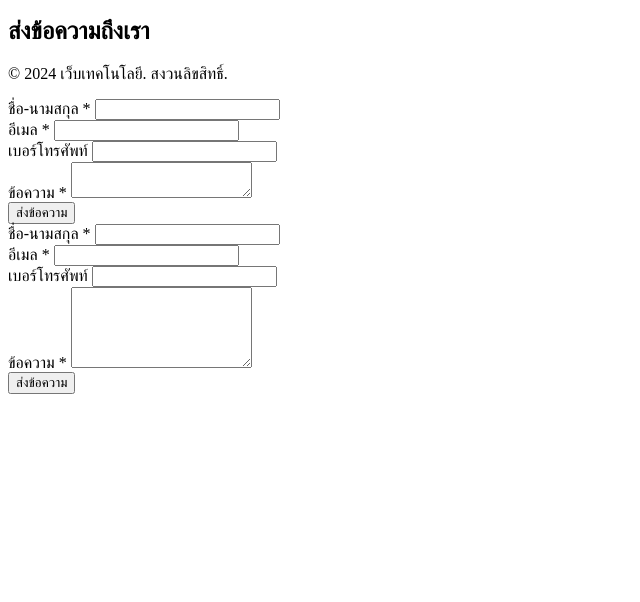
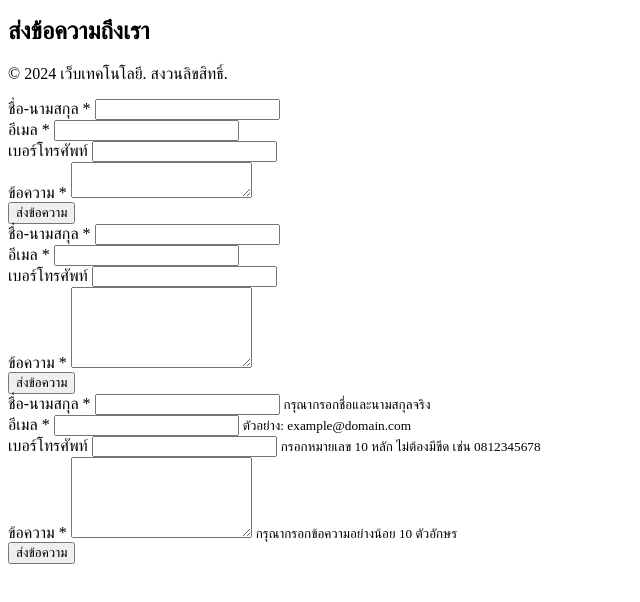
Before and after one commit to 66160111Krittamet/web-semantic-lab, a plain HTML site: page image/contact.html in a window 1280 px wide. Shown: the part 118-720 px from the top of the page, without its empty margins (0-640 px from the left). Drawn offline with Linux system fonts and the light colour scheme.

Commit message:
เพิ่ม ARIA labels ในฟอร์ม

```diff
--- a/image/contact.html
+++ b/image/contact.html
@@ -96,3 +96,59 @@
 
     <button type="submit">ส่งข้อความ</button>
 </form>
+
+<form action="/submit" method="POST" role="form" aria-label="แบบฟอร์มติดต่อ">
+    <div class="form-group">
+        <label for="fullname">ชื่อ-นามสกุล *</label>
+        <input
+            type="text"
+            id="fullname"
+            name="fullname"
+            required
+            aria-required="true"
+            minlength="2"
+            maxlength="100"
+            aria-describedby="fullname-help">
+        <small id="fullname-help">กรุณากรอกชื่อและนามสกุลจริง</small>
+    </div>
+    <div class="form-group">
+         <label for="email">อีเมล *</label>
+         <input
+            type="email"
+            id="email"
+            name="email"
+            required
+            aria-required="true"
+            pattern="[a-z0-9._%+-]+@[a-z0-9.-]+\.[a-z]{2,}$"
+            aria-describedby="email-help">
+        <small id="email-help">ตัวอย่าง: example@domain.com</small>
+    </div>
+    <div class="form-group">
+        <label for="tel">เบอร์โทรศัพท์</label>
+        <input
+            type="tel"
+            id="tel"
+            name="tel"
+            pattern="[0-9]{10}"
+            aria-describedby="tel-help">
+        <small id="tel-help">กรอกหมายเลข 10 หลัก ไม่ต้องมีขีด เช่น 0812345678</small>
+    </div>
+    <div class="form-group">
+        <label for="message">ข้อความ *</label>
+        <textarea
+            id="message"
+            name="message"
+            required
+            aria-required="true"
+            minlength="10"
+            rows="5"
+            aria-describedby="message-help"></textarea>
+        <small id="message-help">กรุณากรอกข้อความอย่างน้อย 10 ตัวอักษร</small>
+    </div>
+    <div class="form-group">
+        <button
+            type="submit"
+            aria-label="ส่งข้อความ">
+            ส่งข้อความ</button>
+    </div>
+         </form>
```
